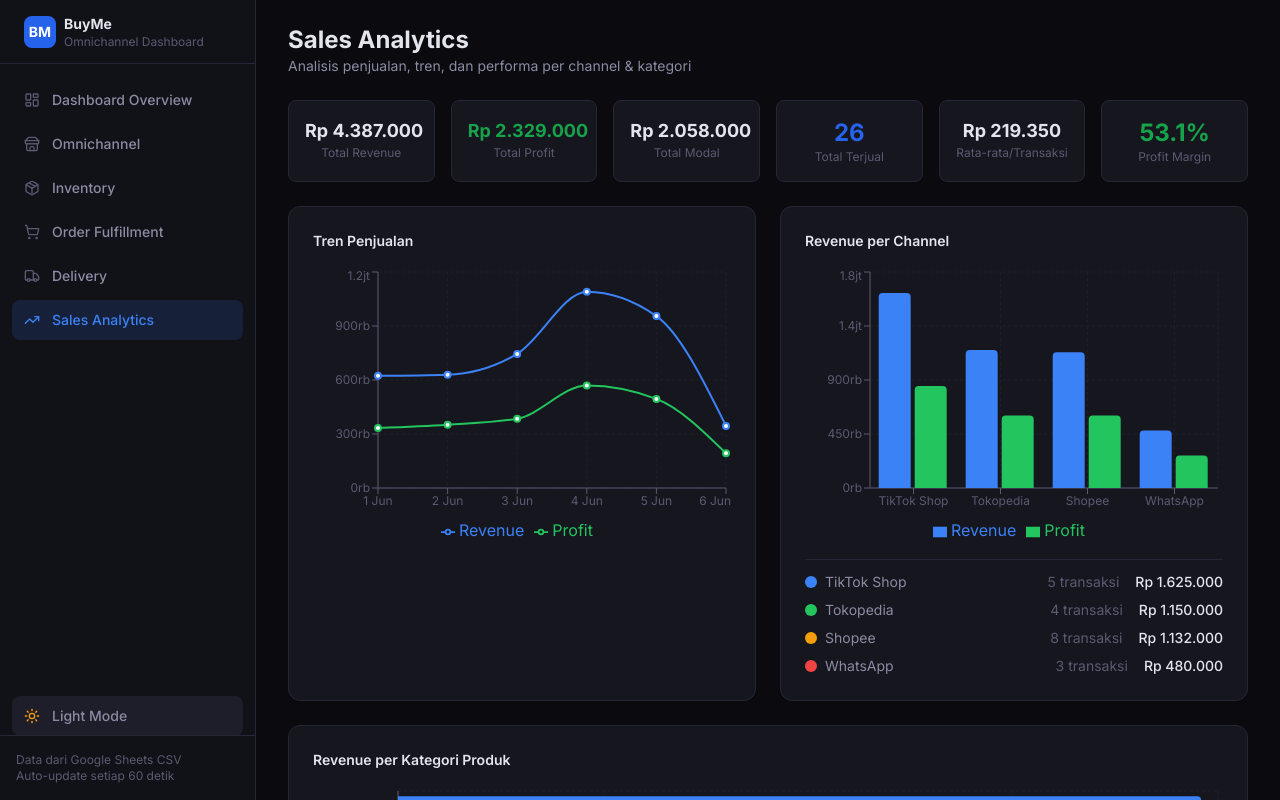
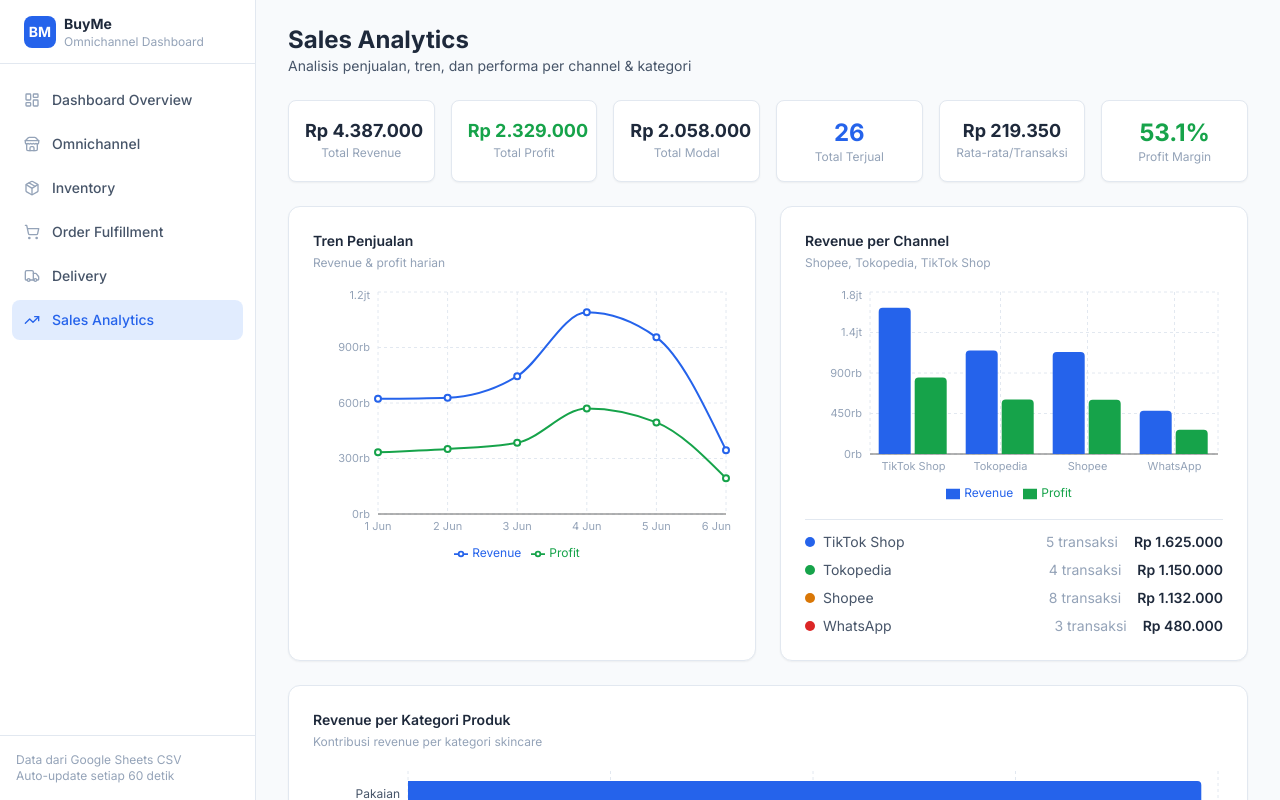
Before and after one commit to superadit98/buyme-dashboard, a Next.js app: page /supplychain/sales in a window 1280 px wide. Shown: the top 800 px of the page. Built offline with nearby package versions, Linux system fonts and the light colour scheme.

Commit message:
fix: hapus dark mode, fix semua chart tooltip (bg putih text gelap), light theme only

```diff
--- a/src/app/globals.css
+++ b/src/app/globals.css
@@ -2,25 +2,8 @@
 @tailwind components;
 @tailwind utilities;
 
-/* ===== DARK THEME (default) ===== */
+/* ===== LIGHT THEME (default, satu-satunya) ===== */
 :root {
-  --bg-primary: #0a0a0f;
-  --bg-secondary: #111118;
-  --bg-card: #16161f;
-  --bg-elevated: #1e1e2a;
-  --border: #262636;
-  --border-light: #1f1f2e;
-  --text-primary: #e4e4ed;
-  --text-secondary: #8b8ba3;
-  --text-muted: #5a5a72;
-  --accent-blue: #3b82f6;
-  --accent-green: #22c55e;
-  --accent-amber: #f59e0b;
-  --accent-red: #ef4444;
-}
-
-/* ===== LIGHT THEME ===== */
-.light-theme {
   --bg-primary: #f8fafc;
   --bg-secondary: #ffffff;
   --bg-card: #ffffff;
@@ -40,7 +23,6 @@ body {
   font-family: Inter, system-ui, -apple-system, sans-serif;
   background: var(--bg-primary);
   color: var(--text-primary);
-  transition: background-color 0.2s, color 0.2s;
 }
 
 /* Scrollbar */
@@ -48,10 +30,3 @@ body {
 ::-webkit-scrollbar-track { background: var(--bg-secondary); }
 ::-webkit-scrollbar-thumb { background: var(--border); border-radius: 3px; }
 ::-webkit-scrollbar-thumb:hover { background: var(--text-muted); }
-
-/* Theme transition */
-*, *::before, *::after {
-  transition-property: background-color, border-color, color;
-  transition-duration: 0.15s;
-  transition-timing-function: ease-in-out;
-}
--- a/src/app/layout.tsx
+++ b/src/app/layout.tsx
@@ -2,7 +2,6 @@ import type { Metadata } from "next";
 import { Inter } from "next/font/google";
 import "./globals.css";
 import Sidebar from "@/components/Sidebar";
-import { ThemeProvider } from "@/context/ThemeContext";
 
 const inter = Inter({
   subsets: ["latin"],
@@ -11,21 +10,19 @@ const inter = Inter({
 
 export const metadata: Metadata = {
   title: "BuyMe — Omnichannel Supply Chain Dashboard",
-  description: "Dashboard omnichannel supply chain untuk bisnis e-commerce BuyMe. Monitoring inventory, order fulfillment, delivery, dan sales dari berbagai channel penjualan.",
+  description: "Dashboard omnichannel supply chain untuk bisnis skincare Lumié Skin. Monitoring inventory, order fulfillment, delivery, dan sales dari Shopee, Tokopedia, dan TikTok Shop.",
 };
 
 export default function RootLayout({ children }: { children: React.ReactNode }) {
   return (
-    <html lang="id" className={`${inter.variable} dark`} suppressHydrationWarning>
+    <html lang="id" className={inter.variable} suppressHydrationWarning>
       <body className="antialiased">
-        <ThemeProvider>
         <Sidebar />
         <main className="min-h-screen pt-16 lg:ml-64 lg:pt-0">
           <div className="mx-auto max-w-7xl px-4 py-6 sm:px-6 lg:px-8">
             {children}
           </div>
         </main>
-        </ThemeProvider>
       </body>
     </html>
   );
--- a/src/app/omnichannel/OmnichannelCharts.tsx
+++ b/src/app/omnichannel/OmnichannelCharts.tsx
@@ -16,102 +16,95 @@ import {
 import { formatRupiah } from "@/lib/fetchData";
 
 interface Props {
-  data: {
-    name: string;
-    revenue: number;
-    orders: number;
-    profit: number;
-  }[];
+  data: { name: string; revenue: number; orders: number; profit: number }[];
 }
 
-const COLORS = ["#f97316", "#22c55e", "#ec4899", "#3b82f6"];
+const COLORS = ["#f97316", "#16a34a", "#ec4899", "#2563eb"];
+
+const tooltipStyle = {
+  borderRadius: "8px",
+  border: "1px solid #e2e8f0",
+  backgroundColor: "#ffffff",
+  color: "#1e293b",
+  fontSize: "12px",
+  boxShadow: "0 4px 12px rgba(0,0,0,0.1)",
+};
+
+const labelStyle = { color: "#1e293b", fontWeight: 600 };
 
 export default function OmnichannelCharts({ data }: Props) {
   return (
     <div className="grid grid-cols-1 gap-6 lg:grid-cols-2">
-      {/* Revenue Comparison */}
+      {/* Revenue & Profit per Channel */}
       <div className="rounded-xl border border-[var(--border)] bg-[var(--bg-card)] p-6 shadow-sm">
-        <h3 className="mb-4 text-sm font-semibold text-[var(--text-primary)]">
-          Revenue & Profit per Channel
-        </h3>
-        <ResponsiveContainer width="100%" height={280}>
-          <BarChart data={data}>
-            <CartesianGrid strokeDasharray="3 3" stroke="#1e1e2a" />
-            <XAxis dataKey="name" tick={{ fontSize: 12 }} stroke="#5a5a72" />
+        <h3 className="mb-1 text-sm font-semibold text-[var(--text-primary)]">Revenue & Profit per Channel</h3>
+        <p className="mb-4 text-xs text-[var(--text-muted)]">Perbandingan revenue dan profit antar marketplace</p>
+        <ResponsiveContainer width="100%" height={260}>
+          <BarChart data={data} barGap={4}>
+            <CartesianGrid strokeDasharray="3 3" stroke="#e2e8f0" />
+            <XAxis dataKey="name" tick={{ fontSize: 11, fill: "#94a3b8" }} tickLine={false} />
             <YAxis
-              tick={{ fontSize: 12 }}
-              stroke="#5a5a72"
+              tick={{ fontSize: 11, fill: "#94a3b8" }}
+              tickLine={false}
+              axisLine={false}
               tickFormatter={(v) =>
-                v >= 1000000
-                  ? `${(v / 1000000).toFixed(1)}jt`
-                  : `${(v / 1000).toFixed(0)}rb`
+                v >= 1000000 ? `${(v / 1000000).toFixed(1)}jt` : `${(v / 1000).toFixed(0)}rb`
               }
             />
             <Tooltip
-              formatter={(value: number) => formatRupiah(value)}
-              contentStyle={{
-                borderRadius: "8px",
-                border: "1px solid #262636",
-                backgroundColor: "#1e1e2a",
-                color: "#f1f5f9",
-              }}
-              labelStyle={{ color: "#f1f5f9" }}
+              formatter={(value: number) => [formatRupiah(value), ""]}
+              contentStyle={tooltipStyle}
+              labelStyle={labelStyle}
             />
-            <Legend />
-            <Bar dataKey="revenue" fill="#3b82f6" name="Revenue" radius={[4, 4, 0, 0]} />
-            <Bar dataKey="profit" fill="#22c55e" name="Profit" radius={[4, 4, 0, 0]} />
+            <Legend wrapperStyle={{ fontSize: 12 }} />
+            <Bar dataKey="revenue" fill="#2563eb" name="Revenue" radius={[4, 4, 0, 0]} maxBarSize={40} />
+            <Bar dataKey="profit" fill="#16a34a" name="Profit" radius={[4, 4, 0, 0]} maxBarSize={40} />
           </BarChart>
         </ResponsiveContainer>
       </div>
 
-      {/* Orders Share */}
+      {/* Distribusi Pesanan */}
       <div className="rounded-xl border border-[var(--border)] bg-[var(--bg-card)] p-6 shadow-sm">
-        <h3 className="mb-4 text-sm font-semibold text-[var(--text-primary)]">
-          Distribusi Pesanan per Channel
-        </h3>
-        <ResponsiveContainer width="100%" height={280}>
+        <h3 className="mb-1 text-sm font-semibold text-[var(--text-primary)]">Distribusi Pesanan per Channel</h3>
+        <p className="mb-4 text-xs text-[var(--text-muted)]">Proporsi jumlah order dari setiap marketplace</p>
+        <ResponsiveContainer width="100%" height={220}>
           <PieChart>
             <Pie
               data={data}
               cx="50%"
               cy="50%"
               innerRadius={55}
-              outerRadius={95}
+              outerRadius={90}
               dataKey="orders"
+              paddingAngle={2}
               label={({ name, percent }) =>
-                `${name} ${(percent * 100).toFixed(0)}%`
+                percent > 0.05 ? `${name} ${(percent * 100).toFixed(0)}%` : ""
               }
               labelLine={false}
             >
               {data.map((_, index) => (
-                <Cell
-                  key={`cell-${index}`}
-                  fill={COLORS[index % COLORS.length]}
-                />
+                <Cell key={`cell-${index}`} fill={COLORS[index % COLORS.length]} />
               ))}
             </Pie>
             <Tooltip
               formatter={(value: number) => [`${value} pesanan`, "Jumlah"]}
+              contentStyle={tooltipStyle}
+              labelStyle={labelStyle}
             />
           </PieChart>
         </ResponsiveContainer>
 
-        {/* Channel summary */}
+        {/* Legend manual */}
         <div className="mt-3 space-y-2 border-t border-[var(--border)] pt-3">
           {data.map((ch, i) => (
             <div key={ch.name} className="flex items-center justify-between text-sm">
               <div className="flex items-center gap-2">
-                <span
-                  className="h-3 w-3 rounded-full"
-                  style={{ backgroundColor: COLORS[i % COLORS.length] }}
-                />
+                <span className="h-2.5 w-2.5 rounded-full" style={{ backgroundColor: COLORS[i % COLORS.length] }} />
                 <span className="text-[var(--text-secondary)]">{ch.name}</span>
               </div>
               <div className="flex items-center gap-4">
                 <span className="text-[var(--text-muted)]">{ch.orders} pesanan</span>
-                <span className="font-medium text-[var(--text-primary)]">
-                  {formatRupiah(ch.revenue)}
-                </span>
+                <span className="font-semibold text-[var(--text-primary)]">{formatRupiah(ch.revenue)}</span>
               </div>
             </div>
           ))}
--- a/src/app/overview/OverviewCharts.tsx
+++ b/src/app/overview/OverviewCharts.tsx
@@ -28,10 +28,11 @@ const CATEGORY_COLORS = ["#3b82f6", "#22c55e", "#f59e0b", "#ef4444", "#8b5cf6",
 
 const chartStyle = {
   borderRadius: "8px",
-  border: "1px solid var(--border, #262636)",
-  background: "var(--bg-secondary, #1e1e2a)",
-  color: "var(--text-primary, #fff)",
+  border: "1px solid #e2e8f0",
+  background: "#ffffff",
+  color: "#1e293b",
   fontSize: "12px",
+  boxShadow: "0 4px 12px rgba(0,0,0,0.1)",
 };
 
 export default function OverviewCharts({
@@ -52,15 +53,15 @@ export default function OverviewCharts({
           <p className="mb-4 text-xs text-[var(--text-muted)]">Trend pendapatan harian bulan ini</p>
           <ResponsiveContainer width="100%" height={260}>
             <BarChart data={revenueData} barGap={2}>
-              <CartesianGrid strokeDasharray="3 3" stroke="var(--border, #262636)" />
+              <CartesianGrid strokeDasharray="3 3" stroke="#e2e8f0" />
               <XAxis
                 dataKey="date"
-                tick={{ fontSize: 11, fill: "var(--text-muted, #5a5a72)" }}
+                tick={{ fontSize: 11, fill: "#94a3b8" }}
                 tickLine={false}
                 interval="preserveStartEnd"
               />
               <YAxis
-                tick={{ fontSize: 11, fill: "var(--text-muted, #5a5a72)" }}
+                tick={{ fontSize: 11, fill: "#94a3b8" }}
                 tickLine={false}
                 axisLine={false}
                 tickFormatter={(v) =>
@@ -139,10 +140,10 @@ export default function OverviewCharts({
         <p className="mb-4 text-xs text-[var(--text-muted)]">Kontribusi revenue dari setiap kategori skincare</p>
         <ResponsiveContainer width="100%" height={Math.max(200, categoryData.length * 45)}>
           <BarChart data={categoryData} layout="vertical" barSize={22}>
-            <CartesianGrid strokeDasharray="3 3" stroke="var(--border, #262636)" horizontal={false} />
+            <CartesianGrid strokeDasharray="3 3" stroke="#e2e8f0" horizontal={false} />
             <XAxis
               type="number"
-              tick={{ fontSize: 11, fill: "var(--text-muted, #5a5a72)" }}
+              tick={{ fontSize: 11, fill: "#94a3b8" }}
               tickLine={false}
               axisLine={false}
               tickFormatter={(v) =>
@@ -152,7 +153,7 @@ export default function OverviewCharts({
             <YAxis
               dataKey="name"
               type="category"
-              tick={{ fontSize: 12, fill: "var(--text-secondary, #a0abc8)" }}
+              tick={{ fontSize: 12, fill: "#475569" }}
               tickLine={false}
               axisLine={false}
               width={90}
--- a/src/app/sales/SalesCharts.tsx
+++ b/src/app/sales/SalesCharts.tsx
@@ -23,77 +23,72 @@ interface Props {
   salesTrend: { date: string; revenue: number; profit: number }[];
 }
 
-const COLORS = ["#3b82f6", "#22c55e", "#f59e0b", "#ef4444", "#8b5cf6"];
+const COLORS = ["#2563eb", "#16a34a", "#d97706", "#dc2626", "#7c3aed"];
+
+const tooltipStyle = {
+  borderRadius: "8px",
+  border: "1px solid #e2e8f0",
+  backgroundColor: "#ffffff",
+  color: "#1e293b",
+  fontSize: "12px",
+  boxShadow: "0 4px 12px rgba(0,0,0,0.1)",
+};
+
+const labelStyle = { color: "#1e293b", fontWeight: 600 };
 
 export default function SalesCharts({ channelData, categoryData, salesTrend }: Props) {
+  const catHeight = Math.max(220, categoryData.length * 48);
+
   return (
     <div className="grid grid-cols-1 gap-6 lg:grid-cols-2">
-      {/* Sales Trend */}
+      {/* Tren Penjualan */}
       <div className="rounded-xl border border-[var(--border)] bg-[var(--bg-card)] p-6 shadow-sm">
-        <h3 className="mb-4 text-sm font-semibold text-[var(--text-primary)]">
-          Tren Penjualan
-        </h3>
+        <h3 className="mb-1 text-sm font-semibold text-[var(--text-primary)]">Tren Penjualan</h3>
+        <p className="mb-4 text-xs text-[var(--text-muted)]">Revenue & profit harian</p>
         <ResponsiveContainer width="100%" height={280}>
           <LineChart data={salesTrend}>
-            <CartesianGrid strokeDasharray="3 3" stroke="#1e1e2a" />
-            <XAxis dataKey="date" tick={{ fontSize: 12 }} stroke="#5a5a72" />
+            <CartesianGrid strokeDasharray="3 3" stroke="#e2e8f0" />
+            <XAxis dataKey="date" tick={{ fontSize: 11, fill: "#94a3b8" }} tickLine={false} interval="preserveStartEnd" />
             <YAxis
-              tick={{ fontSize: 12 }}
-              stroke="#5a5a72"
-              tickFormatter={(v) =>
-                v >= 1000000
-                  ? `${(v / 1000000).toFixed(1)}jt`
-                  : `${(v / 1000).toFixed(0)}rb`
-              }
+              tick={{ fontSize: 11, fill: "#94a3b8" }}
+              tickLine={false}
+              axisLine={false}
+              tickFormatter={(v) => v >= 1000000 ? `${(v / 1000000).toFixed(1)}jt` : `${(v / 1000).toFixed(0)}rb`}
             />
             <Tooltip
-              formatter={(value: number) => formatRupiah(value)}
-              contentStyle={{
-                borderRadius: "8px",
-                border: "1px solid #262636",
-                backgroundColor: "#1e1e2a",
-                color: "#f1f5f9",
-              }}
-              labelStyle={{ color: "#f1f5f9" }}
+              formatter={(value: number) => [formatRupiah(value), ""]}
+              contentStyle={tooltipStyle}
+              labelStyle={labelStyle}
             />
-            <Legend />
-            <Line type="monotone" dataKey="revenue" stroke="#3b82f6" strokeWidth={2} dot={{ r: 3 }} name="Revenue" />
-            <Line type="monotone" dataKey="profit" stroke="#22c55e" strokeWidth={2} dot={{ r: 3 }} name="Profit" />
+            <Legend wrapperStyle={{ fontSize: 12 }} />
+            <Line type="monotone" dataKey="revenue" stroke="#2563eb" strokeWidth={2} dot={{ r: 3 }} name="Revenue" />
+            <Line type="monotone" dataKey="profit" stroke="#16a34a" strokeWidth={2} dot={{ r: 3 }} name="Profit" />
           </LineChart>
         </ResponsiveContainer>
       </div>
 
-      {/* Channel Performance */}
+      {/* Revenue per Channel */}
       <div className="rounded-xl border border-[var(--border)] bg-[var(--bg-card)] p-6 shadow-sm">
-        <h3 className="mb-4 text-sm font-semibold text-[var(--text-primary)]">
-          Revenue per Channel
-        </h3>
-        <ResponsiveContainer width="100%" height={280}>
-          <BarChart data={channelData}>
-            <CartesianGrid strokeDasharray="3 3" stroke="#1e1e2a" />
-            <XAxis dataKey="name" tick={{ fontSize: 12 }} stroke="#5a5a72" />
+        <h3 className="mb-1 text-sm font-semibold text-[var(--text-primary)]">Revenue per Channel</h3>
+        <p className="mb-4 text-xs text-[var(--text-muted)]">Shopee, Tokopedia, TikTok Shop</p>
+        <ResponsiveContainer width="100%" height={220}>
+          <BarChart data={channelData} barGap={4}>
+            <CartesianGrid strokeDasharray="3 3" stroke="#e2e8f0" />
+            <XAxis dataKey="name" tick={{ fontSize: 11, fill: "#94a3b8" }} tickLine={false} />
             <YAxis
-              tick={{ fontSize: 12 }}
-              stroke="#5a5a72"
-              tickFormatter={(v) =>
-                v >= 1000000
-                  ? `${(v / 1000000).toFixed(1)}jt`
-                  : `${(v / 1000).toFixed(0)}rb`
-              }
+              tick={{ fontSize: 11, fill: "#94a3b8" }}
+              tickLine={false}
+              axisLine={false}
+              tickFormatter={(v) => v >= 1000000 ? `${(v / 1000000).toFixed(1)}jt` : `${(v / 1000).toFixed(0)}rb`}
             />
             <Tooltip
-              formatter={(value: number) => formatRupiah(value)}
-              contentStyle={{
-                borderRadius: "8px",
-                border: "1px solid #262636",
-                backgroundColor: "#1e1e2a",
-                color: "#f1f5f9",
-              }}
-              labelStyle={{ color: "#f1f5f9" }}
+              formatter={(value: number) => [formatRupiah(value), ""]}
+              contentStyle={tooltipStyle}
+              labelStyle={labelStyle}
             />
-            <Legend />
-            <Bar dataKey="revenue" fill="#3b82f6" name="Revenue" radius={[4, 4, 0, 0]} />
-            <Bar dataKey="profit" fill="#22c55e" name="Profit" radius={[4, 4, 0, 0]} />
+            <Legend wrapperStyle={{ fontSize: 12 }} />
+            <Bar dataKey="revenue" fill="#2563eb" name="Revenue" radius={[4, 4, 0, 0]} maxBarSize={40} />
+            <Bar dataKey="profit" fill="#16a34a" name="Profit" radius={[4, 4, 0, 0]} maxBarSize={40} />
           </BarChart>
         </ResponsiveContainer>
 
@@ -102,60 +97,48 @@ export default function SalesCharts({ channelData, categoryData, salesTrend }: P
           {channelData.map((ch, i) => (
             <div key={ch.name} className="flex items-center justify-between text-sm">
               <div className="flex items-center gap-2">
-                <span
-                  className="h-3 w-3 rounded-full"
-                  style={{ backgroundColor: COLORS[i % COLORS.length] }}
-                />
+                <span className="h-2.5 w-2.5 rounded-full" style={{ backgroundColor: COLORS[i % COLORS.length] }} />
                 <span className="text-[var(--text-secondary)]">{ch.name}</span>
               </div>
               <div className="flex items-center gap-4">
                 <span className="text-[var(--text-muted)]">{ch.orders} transaksi</span>
-                <span className="font-medium text-[var(--text-primary)]">
-                  {formatRupiah(ch.revenue)}
-                </span>
+                <span className="font-semibold text-[var(--text-primary)]">{formatRupiah(ch.revenue)}</span>
               </div>
             </div>
           ))}
         </div>
       </div>
 
-      {/* Category Performance */}
+      {/* Revenue per Kategori */}
       <div className="rounded-xl border border-[var(--border)] bg-[var(--bg-card)] p-6 shadow-sm lg:col-span-2">
-        <h3 className="mb-4 text-sm font-semibold text-[var(--text-primary)]">
-          Revenue per Kategori Produk
-        </h3>
-        <ResponsiveContainer width="100%" height={250}>
-          <BarChart data={categoryData} layout="vertical">
-            <CartesianGrid strokeDasharray="3 3" stroke="#1e1e2a" />
+        <h3 className="mb-1 text-sm font-semibold text-[var(--text-primary)]">Revenue per Kategori Produk</h3>
+        <p className="mb-4 text-xs text-[var(--text-muted)]">Kontribusi revenue per kategori skincare</p>
+        <ResponsiveContainer width="100%" height={catHeight}>
+          <BarChart data={categoryData} layout="vertical" barSize={24}>
+            <CartesianGrid strokeDasharray="3 3" stroke="#e2e8f0" horizontal={false} />
             <XAxis
               type="number"
-              tick={{ fontSize: 12 }}
-              stroke="#5a5a72"
-              tickFormatter={(v) =>
-                v >= 1000000 ? `${(v / 1000000).toFixed(1)}jt` : `${(v / 1000).toFixed(0)}rb`
-              }
+              tick={{ fontSize: 11, fill: "#94a3b8" }}
+              tickLine={false}
+              axisLine={false}
+              tickFormatter={(v) => v >= 1000000 ? `${(v / 1000000).toFixed(1)}jt` : `${(v / 1000).toFixed(0)}rb`}
             />
             <YAxis
               dataKey="name"
               type="category"
-              tick={{ fontSize: 12 }}
-              stroke="#5a5a72"
-              width={80}
+              tick={{ fontSize: 12, fill: "#475569" }}
+              tickLine={false}
+              axisLine={false}
+              width={90}
             />
             <Tooltip
-              formatter={(value: number) => formatRupiah(value)}
-              contentStyle={{
-                borderRadius: "8px",
-                border: "1px solid #262636",
-                background: "#1e1e2a",
-              }}
+              formatter={(value: number, name: string) => [formatRupiah(value as number), "Revenue"]}
+              contentStyle={tooltipStyle}
+              labelStyle={labelStyle}
             />
             <Bar dataKey="revenue" radius={[0, 4, 4, 0]}>
               {categoryData.map((_, index) => (
-                <Cell
-                  key={`cat-${index}`}
-                  fill={COLORS[index % COLORS.length]}
-                />
+                <Cell key={`cat-${index}`} fill={COLORS[index % COLORS.length]} />
               ))}
             </Bar>
           </BarChart>
--- a/src/components/Sidebar.tsx
+++ b/src/components/Sidebar.tsx
@@ -11,11 +11,8 @@ import {
   TrendingUp,
   Menu,
   X,
-  Sun,
-  Moon,
 } from "lucide-react";
 import { useState } from "react";
-import { useTheme } from "@/context/ThemeContext";
 
 const NAV_ITEMS = [
   { href: "/overview", label: "Dashboard Overview", icon: LayoutDashboard },
@@ -29,7 +26,6 @@ const NAV_ITEMS = [
 export default function Sidebar() {
   const pathname = usePathname();
   const [mobileOpen, setMobileOpen] = useState(false);
-  const { theme, toggleTheme } = useTheme();
 
   return (
     <>
@@ -106,22 +102,6 @@ export default function Sidebar() {
           })}
         </nav>
 
-        {/* Theme Toggle */}
-        <div className="absolute bottom-16 left-0 right-0 px-3">
-          <button
-            onClick={toggleTheme}
-            className="flex w-full items-center gap-3 rounded-lg px-3 py-2.5 text-sm font-medium transition-colors hover:opacity-80"
-            style={{ backgroundColor: "var(--bg-elevated)", color: "var(--text-secondary)" }}
-          >
-            {theme === "dark" ? (
-              <Sun className="h-4 w-4" style={{ color: "var(--accent-amber)" }} />
-            ) : (
-              <Moon className="h-4 w-4" style={{ color: "var(--accent-blue)" }} />
-            )}
-            {theme === "dark" ? "Light Mode" : "Dark Mode"}
-          </button>
-        </div>
-
         {/* Footer info */}
         <div className="absolute bottom-0 left-0 right-0 border-t p-4" style={{ borderColor: "var(--border)" }}>
           <p className="text-xs" style={{ color: "var(--text-muted)" }}>
```
Lines whose indentation alone changed are shown as unchanged.
